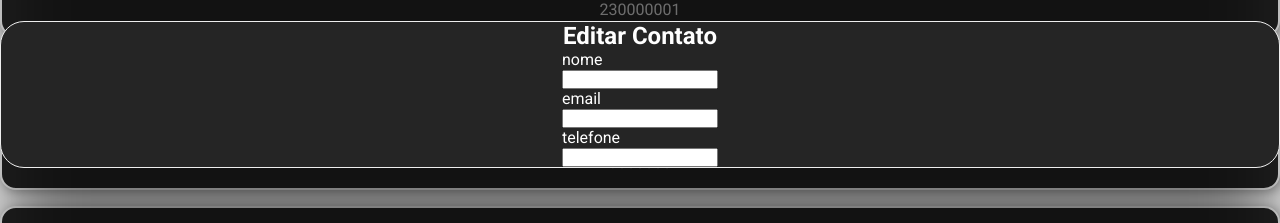
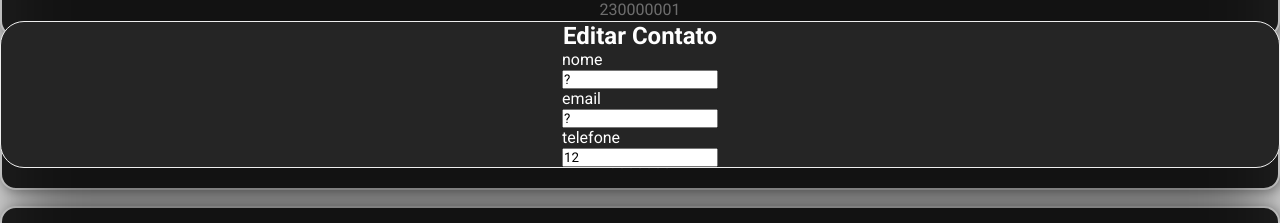
Before and after one commit to TallysonFreitas/Lista-de-contatos, a React (Create React App) app: page /editar in a window 1280 px wide. Shown: the part 306-529 px from the top of the page. Built offline with nearby package versions, Linux system fonts and the light colour scheme.

Commit message:
finalizando EditaTarefa

```diff
--- a/src/containers/EditaTarefa/index.tsx
+++ b/src/containers/EditaTarefa/index.tsx
@@ -1,3 +1,4 @@
+import { useSelector } from 'react-redux'
 import ListaDeContatos from '../ListaDeContatos'
 import {
   Container,
@@ -7,11 +8,17 @@ import {
   PreviusValue
 } from './style'
 import { useState } from 'react'
+import { RootReducer } from '../../store'
+import { ContatoItemType } from '../../components/ContatoItem/style'
 
 const EditaTarefa = () => {
-  const [name, setName] = useState('')
-  const [email, setEmail] = useState('')
-  const [telefone, setTelefone] = useState()
+  const editando = useSelector(
+    (state: RootReducer): ContatoItemType => state.agenda.editando
+  )
+
+  const [name, setName] = useState(editando.name)
+  const [email, setEmail] = useState(editando.email)
+  const [telefone, setTelefone] = useState(editando.telefone)
 
   return (
     <Container>
@@ -19,15 +26,27 @@ const EditaTarefa = () => {
         <h2>Editar Contato</h2>
         <div>
           <PreviusValue>nome</PreviusValue>
-          <InputNewValue />
+          <InputNewValue
+            type="text"
+            value={name}
+            onChange={(e) => {
+              setName(e.target.value)
+            }}
+          />
         </div>
         <div>
           <PreviusValue>email</PreviusValue>
-          <InputNewValue />
+          <InputNewValue
+            type="text"
+            value={email}
+            onChange={(e) => {
+              setEmail(e.target.value)
+            }}
+          />
         </div>
         <div>
           <PreviusValue>telefone</PreviusValue>
-          <InputNewValue />
+          <InputNewValue type="number" value={telefone} />
         </div>
       </EditaCard>
       <ContainerBlur />
--- a/src/store/reducers/contato.ts
+++ b/src/store/reducers/contato.ts
@@ -1,12 +1,5 @@
 import { createSlice, PayloadAction } from '@reduxjs/toolkit'
 import { ContatoItemType } from '../../components/ContatoItem/style'
-
-const editando = {
-  name: '?',
-  email: '?',
-  telefone: 0,
-  id: -1
-}
 
 const initialState = {
   contatos: [
@@ -41,7 +34,12 @@ const initialState = {
       id: 5
     }
   ],
-  editando
+  editando: {
+    name: '?',
+    email: '?',
+    telefone: 12,
+    id: -1
+  }
 }
 
 const contatoSlice = createSlice({
@@ -63,4 +61,4 @@ const contatoSlice = createSlice({
 })
 
 export default contatoSlice.reducer
-export const { adicionar, remover } = contatoSlice.actions
+export const { adicionar, remover, editar } = contatoSlice.actions
```
